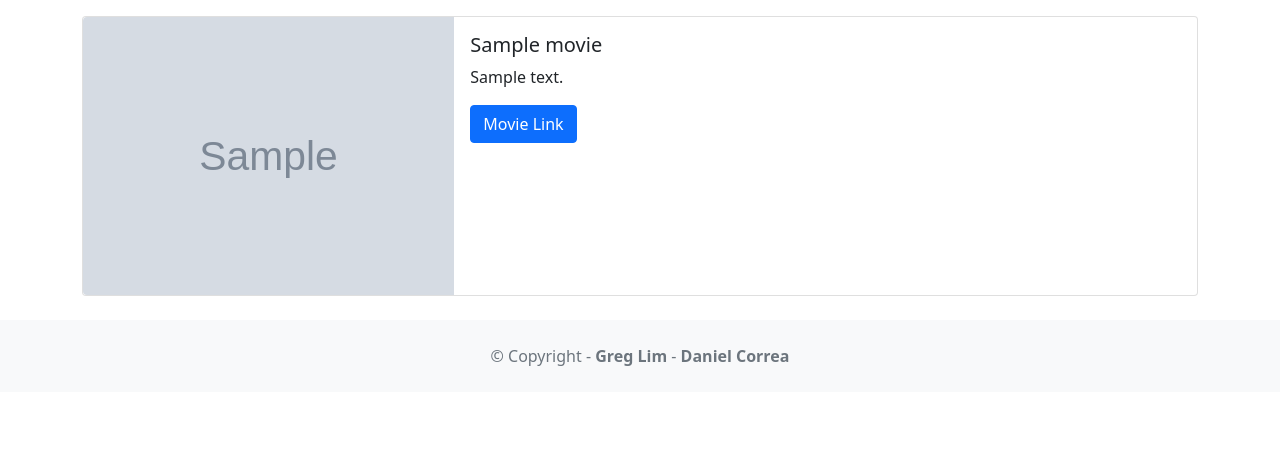
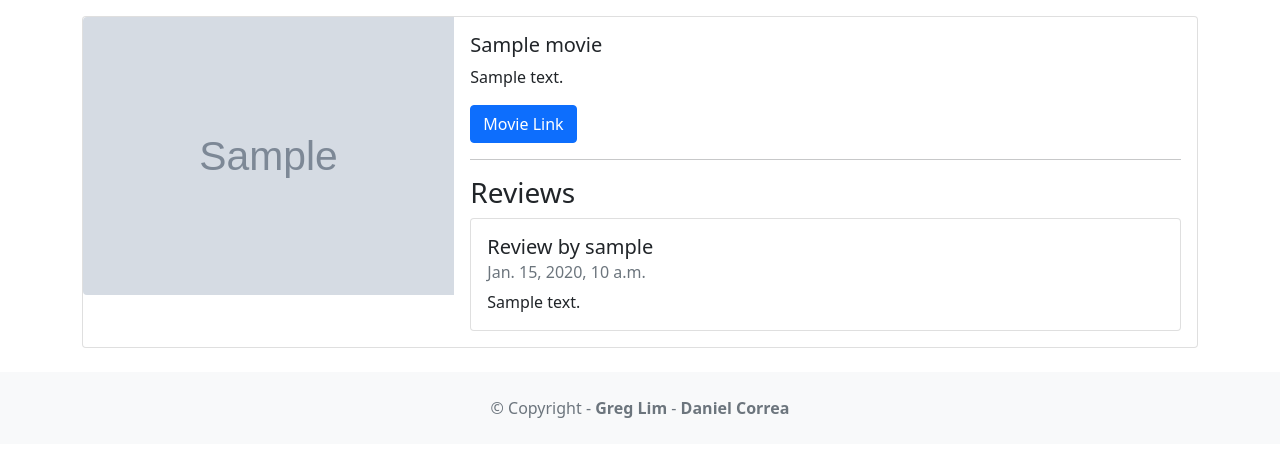
Before and after one commit to ristep/moviereviews, a Django app: template movie/templates/detail.html in a window 1280 px wide. Shown: the part 56-513 px from the top of the page. Run offline with Django 4.2, Linux system fonts and the light colour scheme; tables that the repository leaves empty hold one stand-in row (values such as "Sample post"); the template is opened without the code that fills it: values that come from a table or form of the project are taken from there, most other values are stand-ins (such as "Sample title", 1, 10 or a date in 2020); grey boxes marked "Sample" are stand-in pictures.

Commit message:
posle Twig Language

```diff
--- a/movie/templates/detail.html
+++ b/movie/templates/detail.html
@@ -1,9 +1,10 @@
-{% extends 'base.html' %} {% block content %}
+{% extends 'base.html' %}
+{% block content %}
 
 	<div class="card mb-3">
 		<div class="row g-0">
 			<div class="col-md-4">
-      <img src="{{ movie.image.url }}" class="img-fluid rounded-start" alt="" />
+				<img src="{{ movie.image.url }}" class="img-fluid rounded-start" alt=""/>
 			</div>
 			<div class="col-md-8">
 				<div class="card-body">
@@ -11,9 +12,34 @@
 					<p class="card-text">{{movie.description}}</p>
 					<p class="card-text">
 						{% if movie.url %}
-          <a href="{{ movie.url }}" class="btn btn-primary"> Movie Link </a>
+							<a href="{{ movie.url }}" class="btn btn-primary">
+								Movie Link
+							</a>
+						{% endif %}
+						{% if user.is_authenticated %}
+							<a href="{% url 'createreview' movie.id %}" class="btn btn-primary">Add Review</a>
 						{% endif %}
 					</p>
+					<hr/>
+					<h3>Reviews</h3>
+					<ul class="list-group">
+						{% for review in reviews %}
+							<li class="list-group-item pb-3 pt-3">
+								<h5 class="card-title">
+									Review by
+									{{ review.user.username }}
+								</h5>
+								<h6 class="card-subtitle mb-2 text-muted">
+									{{ review.date }}
+								</h6>
+								<p class="card-text">{{ review.text }}</p>
+								{% if user.is_authenticated and user == review.user %}
+									<a class="btn btn-primary me-2" href="#">Update</a>
+									<a class="btn btn-danger" href="#">Delete</a>
+								{% endif %}
+							</li>
+						{% endfor %}
+					</ul>
 				</div>
 			</div>
 		</div>
```
Lines whose indentation alone changed are shown as unchanged.
